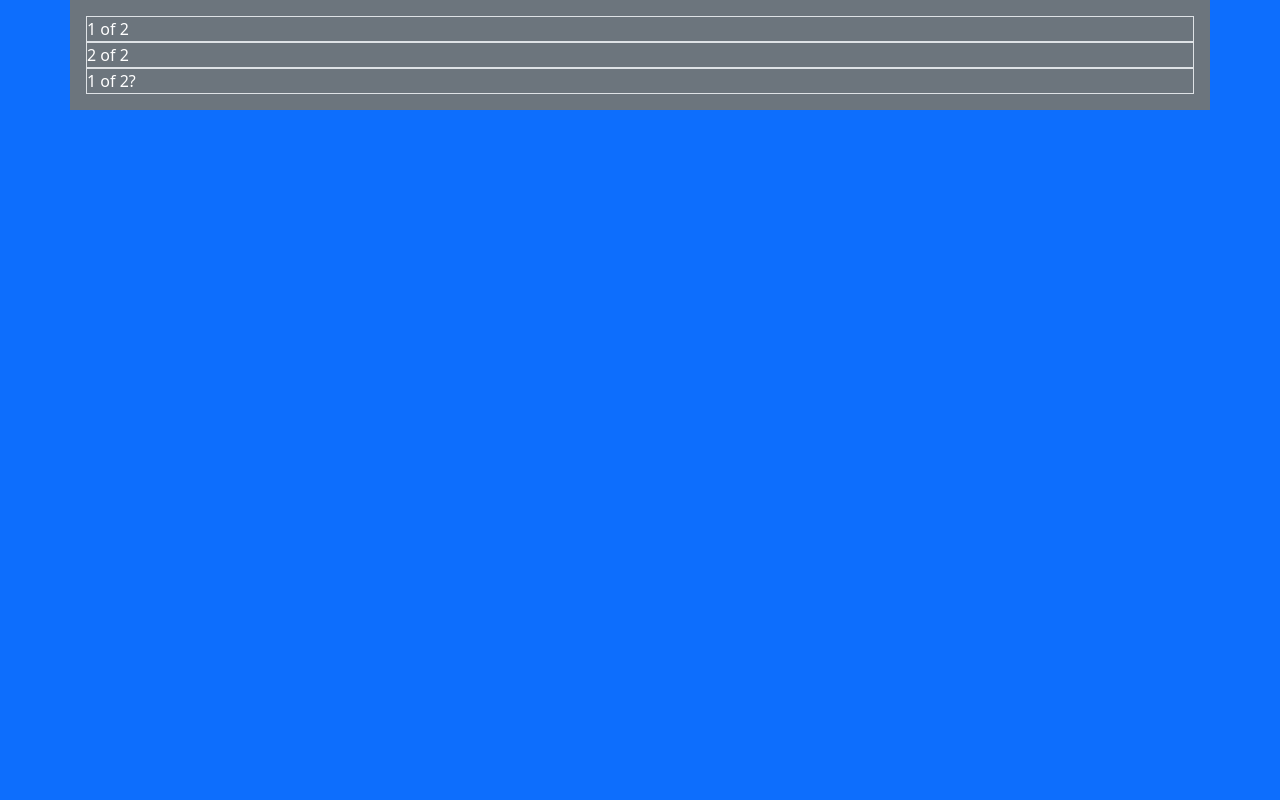
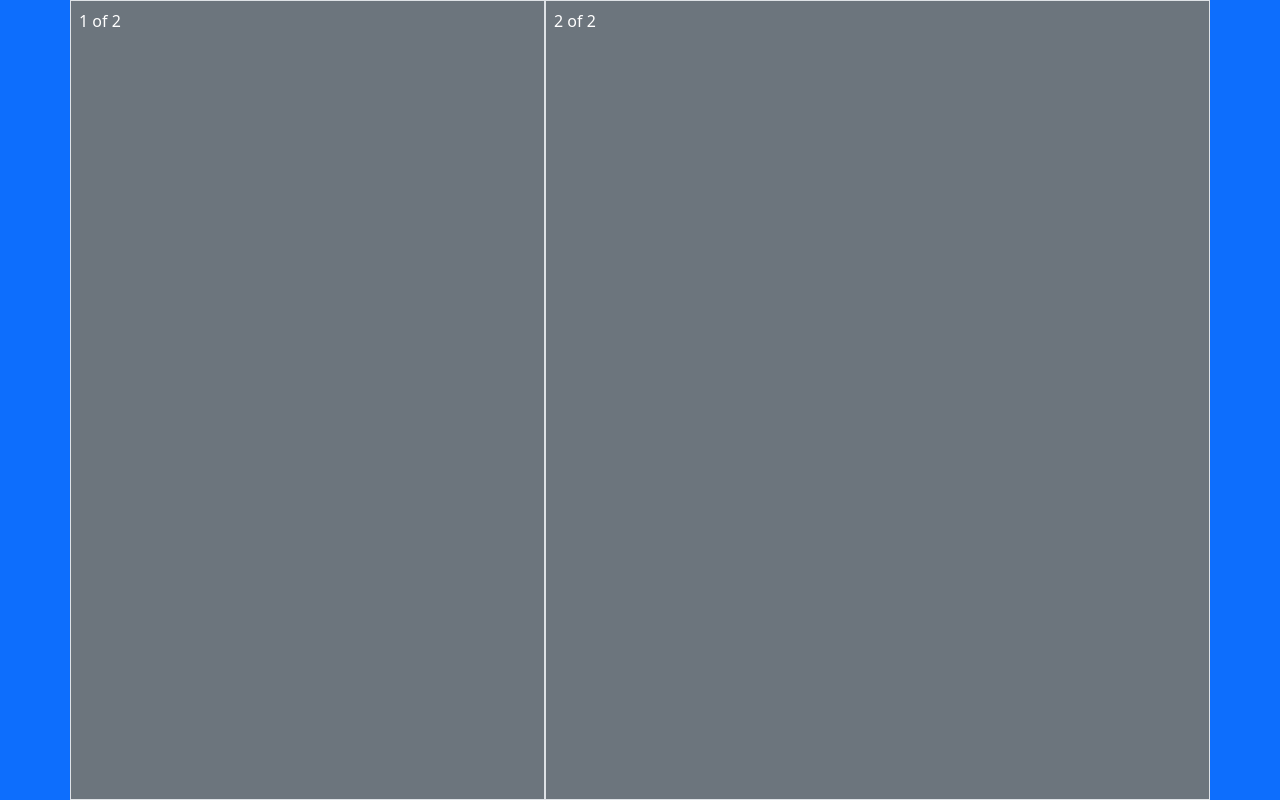
Before and after one commit to SeanP94/careerWebsite, a Flask app: page /resume in a window 1280 px wide. Shown: the part 56-856 px from the top of the page. Before the commit the page ends 166 px from the top, so only its background shows below. Run offline with Flask 3, Linux system fonts and the light colour scheme.

Commit message:
Got the layout down :)

```diff
--- a/static/resume.css
+++ b/static/resume.css
@@ -1,3 +1,12 @@
-.resume {
+.centeredColumn {
+    /* max-width: 100px;
+    min-width: 19px;
+    height: 100px; */
+    /* Sets to go to bottom of vertical height */
+    height: 100vh;
+    width: 70%;
+}
 
+.resumeCol {
+    height: 100vh;
 }
--- a/templates/navbar.html
+++ b/templates/navbar.html
@@ -1,4 +1,4 @@
-<nav class="navbar navbar-expand-lg bg-body-tertiary flex-column ">
+<nav class="navbar navbar-expand-lg bg-body-tertiary ">
     <div class="container-fluid">
       <a class="navbar-brand" href="#">Sean's Portfolio Website</a>
       <button class="navbar-toggler" type="button" data-bs-toggle="collapse" data-bs-target="#navbarNavAltMarkup" aria-controls="navbarNavAltMarkup" aria-expanded="false" aria-label="Toggle navigation">
--- a/templates/resume.html
+++ b/templates/resume.html
@@ -9,18 +9,21 @@
     </head>
     <body class="bg-primary">
         {% include 'navbar.html' %}
-        <div id="resume" class="container p-3 mb-2 bg-secondary text-white">
-            <div class="flex-row ">
-                <div class="border ">
+        <!--
+            container is the reason that this is staying centered.
+            so use this for now :)
+
+            Note, that container is handling the width. So when you remove this later it'll change.
+
+            also note containter is the reason why
+        -->
+        <div id="resume" class="container bg-secondary text-white centeredColumn">
+            <div class="row">
+                <div class="resumeCol border p-2 col-5">
                     1 of 2
                 </div>
-                <div class="border">
+                <div class="resumeCol border p-2 col-7 ">
                     2 of 2
-                </div>
-                <div class="flex-row">
-                    <div class="border">
-                        1 of 2?
-                    </div>
                 </div>
             </div>
         </div>
```
